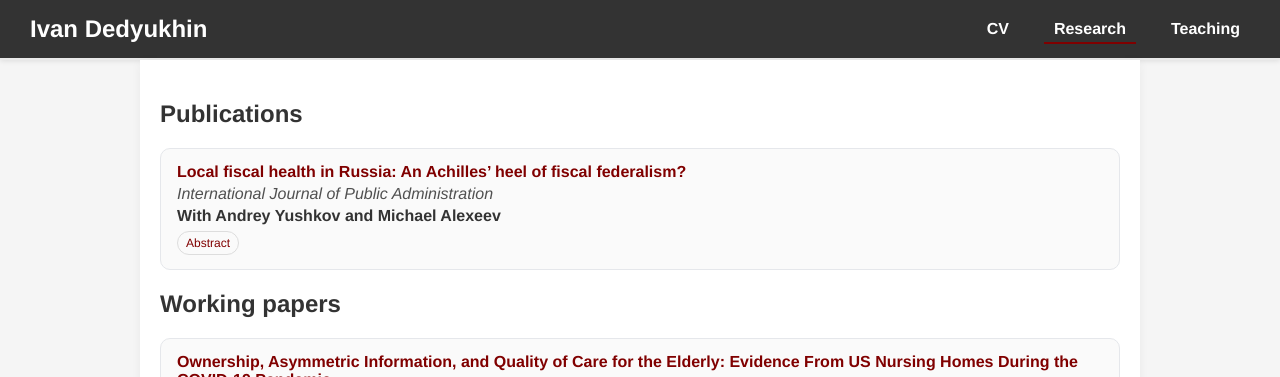
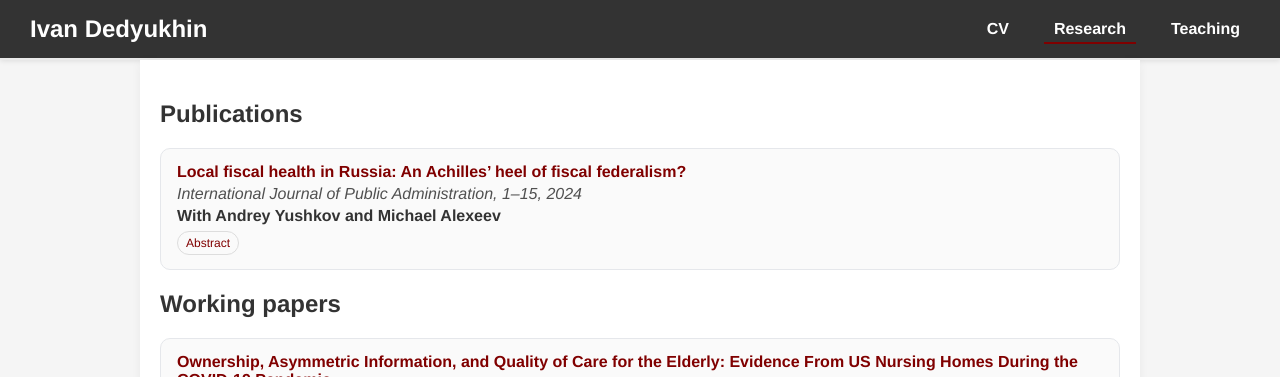
Before and after one commit to Dedyukhin/dedyukhin.github.io, a Jekyll site: the page built from Research.md, in a window 1280 px wide. Shown: the top 377 px of the page. Built offline with Jekyll 4.4.1, drawn with Linux system fonts in a browser that asks for light colours.

Commit message:
Update Research.md

```diff
--- a/Research.md
+++ b/Research.md
@@ -9,7 +9,7 @@ permalink: /research/
 <div class="pub-card">
   <div class="pub-header">
     <a class="pub-title" href="https://www.tandfonline.com/doi/full/10.1080/01900692.2024.2399133"><strong>Local fiscal health in Russia: An Achilles’ heel of fiscal federalism?</strong></a>
-    <div class="publication-info">International Journal of Public Administration</div>
+    <div class="publication-info">International Journal of Public Administration, 1–15, 2024</div>
     <div class="author-names">With Andrey Yushkov and Michael Alexeev</div>
     <div class="button-group">
       <a class="mini-btn" onclick="toggleAbstract('abstract_local_fiscal_health')">Abstract</a>
```
